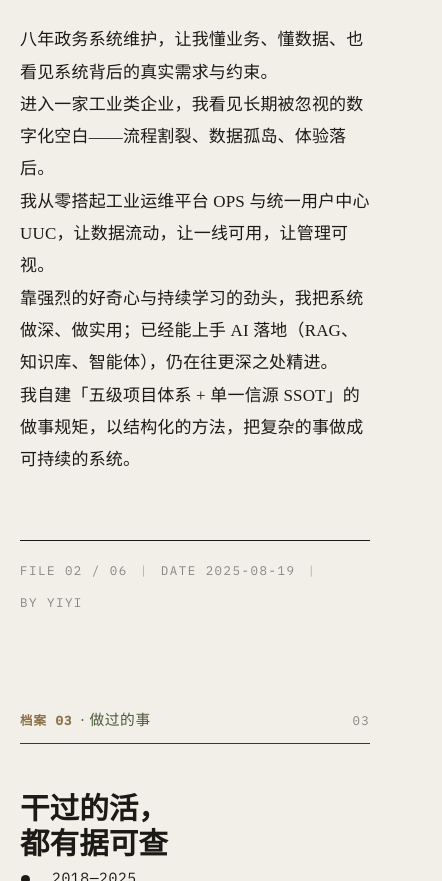
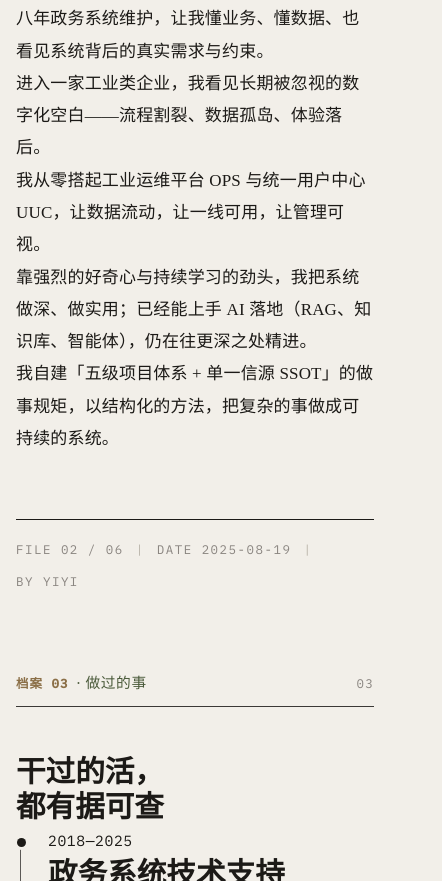
Before and after one commit to GassamFlower/PersonalWebsite, an Astro site: page / in a window 390 px wide. Shown: the part 1119-2000 px from the top of the page, 442 px wide, since content can reach past the window. Built offline with nearby package versions, Linux system fonts and the light colour scheme; Astro itself is replaced by a stand-in of ours.

Commit message:
style: 手机端自适应与换行系统优化（讨论后按优先级全做）
1) 标题统一随屏宽 clamp，不再单一 rem：
   .section-title / .cap-mega / .pr-mega 改 vw 型 clamp（手机≈2.4rem、平板≈2.9rem、桌面封顶）
   —— 解决'标题太大/换行错乱'
2) 换行治理：
   h1-h4 加 text-wrap:balance（中文断行均衡、避免孤字）；
   p/li/a/span 加 overflow-wrap:break-word（邮箱/技术栈/长 mono 不撑破容器）
3) 档案头窄屏可换行、meta 右对齐兜底
4) 极窄屏(≤400px)额外收敛 gutter/标题/留白

```diff
--- a/src/components/CapabilityMap.astro
+++ b/src/components/CapabilityMap.astro
@@ -315,7 +315,7 @@ const tiers = [
   /* 特大衬线主标题 —— 参考图能力"边界清晰的自己" */
   .cap-mega {
     font-family: var(--font-serif);
-    font-size: clamp(3rem, 7vw, 5.5rem);
+    font-size: clamp(2.4rem, 7vw, 5.5rem);
     font-weight: 700;
     line-height: 1.05;
     letter-spacing: 0.01em;
@@ -456,8 +456,8 @@ const tiers = [
     .tier { grid-template-columns: 46px 1fr; gap: var(--space-4); }
     .tier-no { font-size: 2.2rem; }
     .tool-shots { grid-template-columns: 1fr; }
-    /* 特大主标题收敛，避免手机端过大溢出 */
-    .cap-mega { font-size: 2.5rem; margin-bottom: var(--space-10); }
+    /* 特大主标题底部留白收紧（字号已由 clamp 随屏收敛） */
+    .cap-mega { margin-bottom: var(--space-10); }
     /* 工具卡纵排不放满整个屏宽 */
     .tool-card { max-width: 220px; }
     .cap-foot { flex-wrap: wrap; gap: var(--space-3); }
--- a/src/components/Principles.astro
+++ b/src/components/Principles.astro
@@ -125,7 +125,7 @@ const gates = [
   /* 特大衬线主标题 —— 参考图 7 */
   .pr-mega {
     font-family: var(--font-serif);
-    font-size: clamp(2.6rem, 5.8vw, 4.6rem);
+    font-size: clamp(2.4rem, 5.8vw, 4.6rem);
     font-weight: 700;
     line-height: 1.1;
     letter-spacing: 0.01em;
--- a/src/styles/global.css
+++ b/src/styles/global.css
@@ -86,6 +86,14 @@ h1, h2, h3, h4 {
   line-height: var(--type-heading-lh);
   letter-spacing: 0;
   color: var(--color-ink);
+  /* 中文标题在窄屏断行更均衡；长 token 不撑破 */
+  text-wrap: balance;
+  overflow-wrap: anywhere;
+}
+
+/* 正文/长串兜底：避免长邮箱、技术栈、mono 标注在窄屏撑破容器 */
+p, li, a, span {
+  overflow-wrap: break-word;
 }
 
 .container {
@@ -172,15 +180,19 @@ h1, h2, h3, h4 {
   font-weight: 700;
 }
 
-/* 主标题 —— 大号衬线 1.1 行高（参考图） */
+/* 主标题 —— 大号衬线 1.1 行高（参考图）
+   用 vw 型 clamp：桌面随容器放大、手机自动收敛到合理 floor，避免单一 rem 在窄屏溢出/换行错乱 */
 .section-title {
-  font-size: var(--text-5xl);
+  font-size: clamp(2.4rem, 6vw, 4.2rem);
   font-weight: 700;
   line-height: var(--type-heading-lh);
   margin-bottom: var(--space-12);
   color: var(--color-ink);
   max-width: 16em;
   font-family: var(--font-serif);
+  /* 中文标题断行优化：平衡换行，避免首行孤短/末行孤字 */
+  text-wrap: balance;
+  overflow-wrap: anywhere;
 }
 
 /* 档案分隔细线 utility */
@@ -219,16 +231,16 @@ h1, h2, h3, h4 {
   /* 分区纵向留白收敛，消除手机端过大的"空档" */
   .section { padding-block: var(--space-12); }
 
-  /* 大号衬线标题在窄屏收敛到 2.4rem，保持一致的编辑强度 */
-  .section-title { font-size: 2.4rem; margin-bottom: var(--space-10); }
-
   /* 档案头允许换行，避免 tag 被右侧 meta 挤压换行错乱 */
-  .section-head { flex-wrap: wrap; }
-  .section-head .right-nav { gap: var(--space-4); }
+  .section-head { flex-wrap: wrap; gap: var(--space-2); }
+  .section-head .right-nav { gap: var(--space-3); }
+  .section-head .meta { margin-left: auto; }
 }
 
-@media (max-width: 420px) {
-  .section-title { font-size: 2.1rem; }
+@media (max-width: 400px) {
+  .container { padding-inline: 1rem; }
+  .section-title { font-size: 2.05rem; }
+  .section { padding-block: var(--space-10); }
 }
 
 @media (prefers-reduced-motion: reduce) {
```
